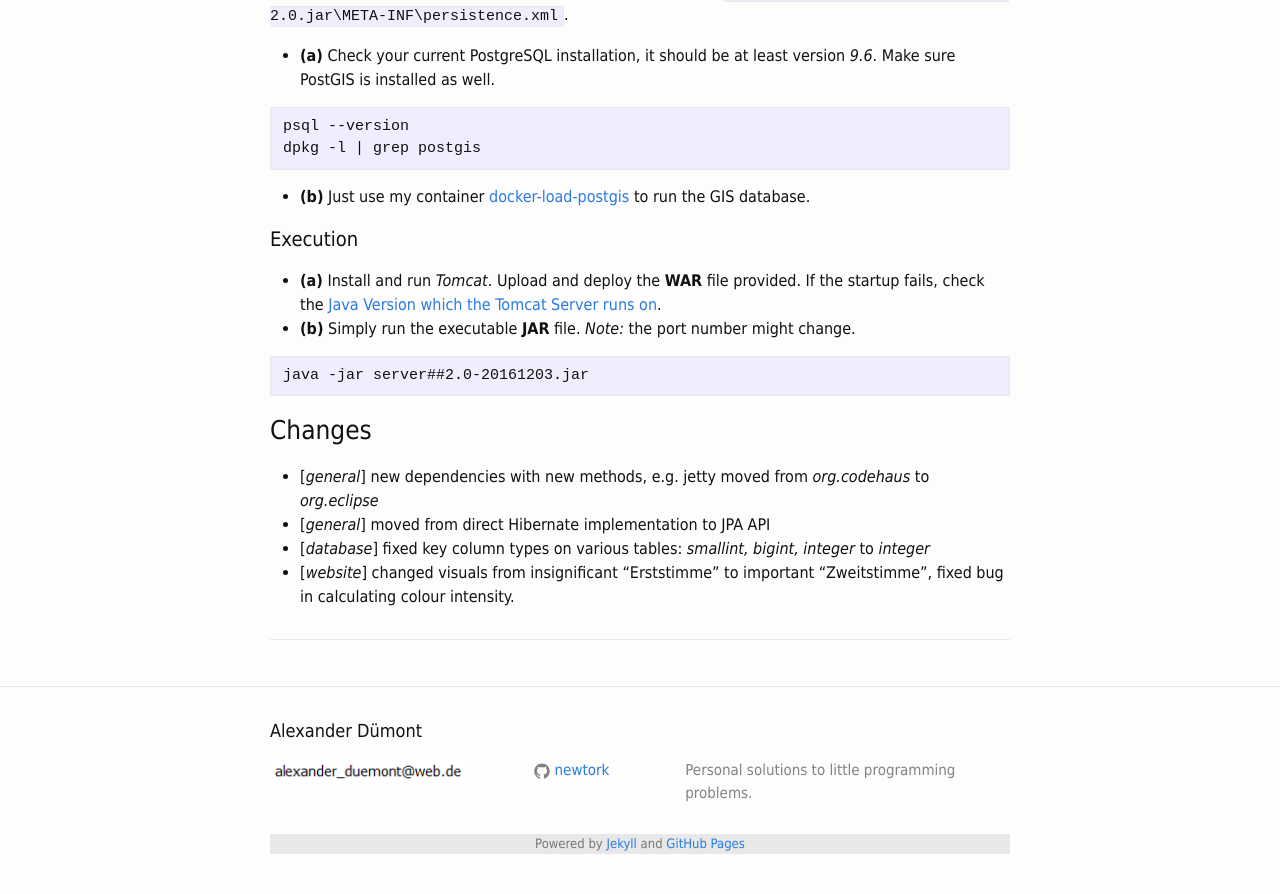
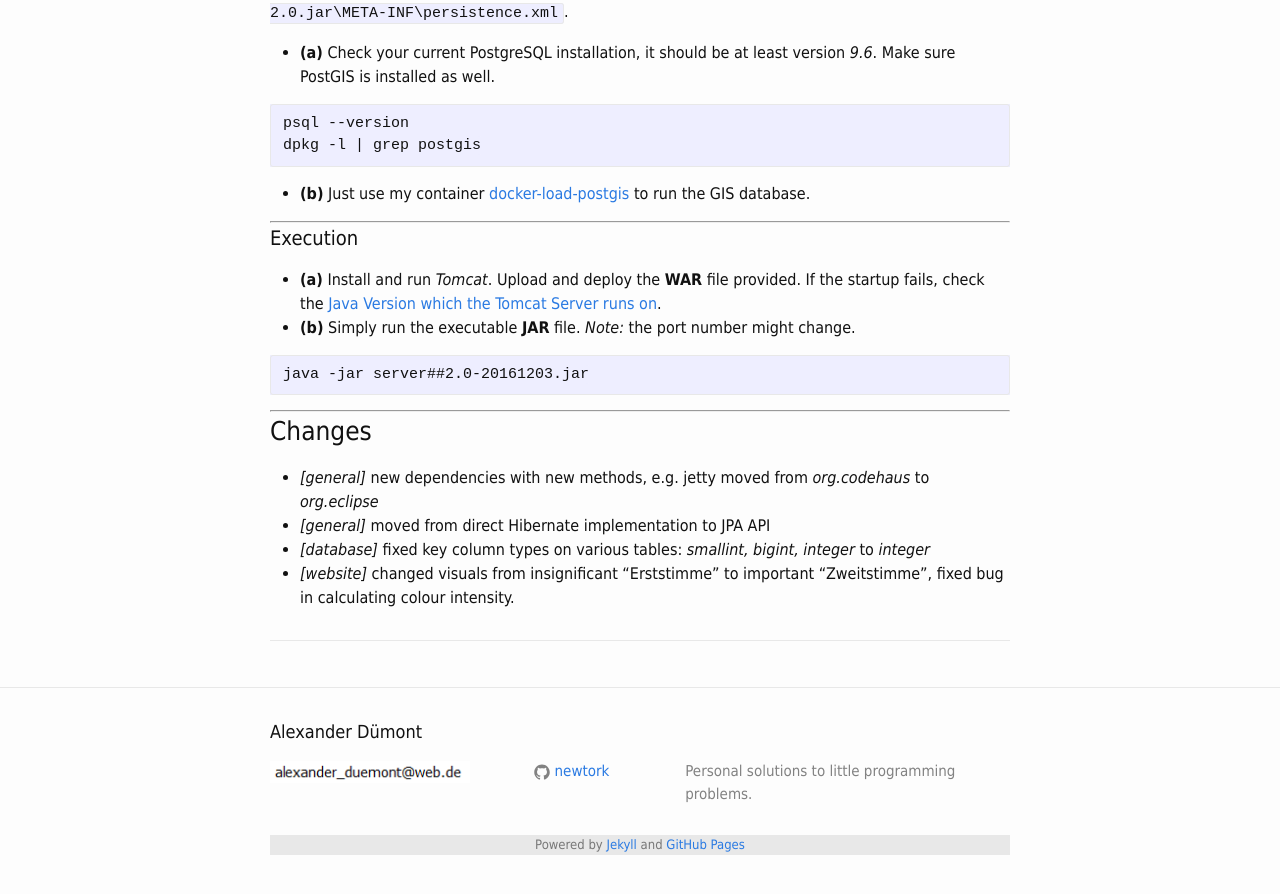
Before and after one commit to newtork/newtork.github.io, a Jekyll site: the page built from _posts/2016-12-05-Update-spatial-election.md, in a window 1280 px wide and 900 px high, scrolled down 1956 px. Shown: the top 894 px of the window. Built offline with Jekyll 4.4.1, drawn with Linux system fonts in a browser that asks for light colours; a script that is not in the unit is left out; some of the changed text lies outside the part shown.

Commit message:
visual fixes

````diff
--- a/_posts/2016-12-05-Update-spatial-election.md
+++ b/_posts/2016-12-05-Update-spatial-election.md
@@ -34,9 +38,16 @@ Preview Images | [V1.0][imgV1] | [V2.0][imgV2]
  - Tomcat *7.0*
  - Java ~~1.7~~ 1.8
 
+
+
+---
+
+
 ### Run
 
 The easiest way to run the software, is to run an up-to-date *Java* and my Docker [Postgis container][docker]. Here are the details...
+
+
 
 #### Java
 
@@ -49,6 +60,10 @@ java version "1.8.0_111"
 Java(TM) SE Runtime Environment (build 1.8.0_111-b14)
 Java HotSpot(TM) 64-Bit Server VM (build 25.111-b14, mixed mode
 ```
+
+
+---
+
 
 #### Database
 
@@ -63,6 +78,9 @@ dpkg -l | grep postgis
 
  - **(b)** Just use my container [docker-load-postgis][docker] to run the GIS database.
 
+
+---
+
 #### Execution
 
  - **(a)** Install and run *Tomcat*. Upload and deploy the **WAR** file provided. If the startup fails, check the [Java Version which the Tomcat Server runs on][metatomcat].
@@ -73,12 +91,15 @@ java -jar server##2.0-20161203.jar
 ```
 
 
+---
+
+
 ### Changes
 
- - [*general*] new dependencies with new methods, e.g. jetty moved from *org.codehaus* to *org.eclipse*
- - [*general*] moved from direct Hibernate implementation to JPA API
- - [*database*] fixed key column types on various tables: *smallint, bigint, integer* to *integer*
- - [*website*] changed visuals from insignificant "Erststimme" to important "Zweitstimme", fixed bug in calculating colour intensity.
+ - *[general]* new dependencies with new methods, e.g. jetty moved from *org.codehaus* to *org.eclipse*
+ - *[general]* moved from direct Hibernate implementation to JPA API
+ - *[database]* fixed key column types on various tables: *smallint, bigint, integer* to *integer*
+ - *[website]* changed visuals from insignificant "Erststimme" to important "Zweitstimme", fixed bug in calculating colour intensity.
 
 
 [spatial]: https://github.com/a-d/spatial.election/
````
Also changed, not shown: other parts of _posts/2016-12-05-Update-spatial-election.md (+8 -4 lines), _posts/2016-12-03-Docker-openttd.md (+1 -1 lines).
